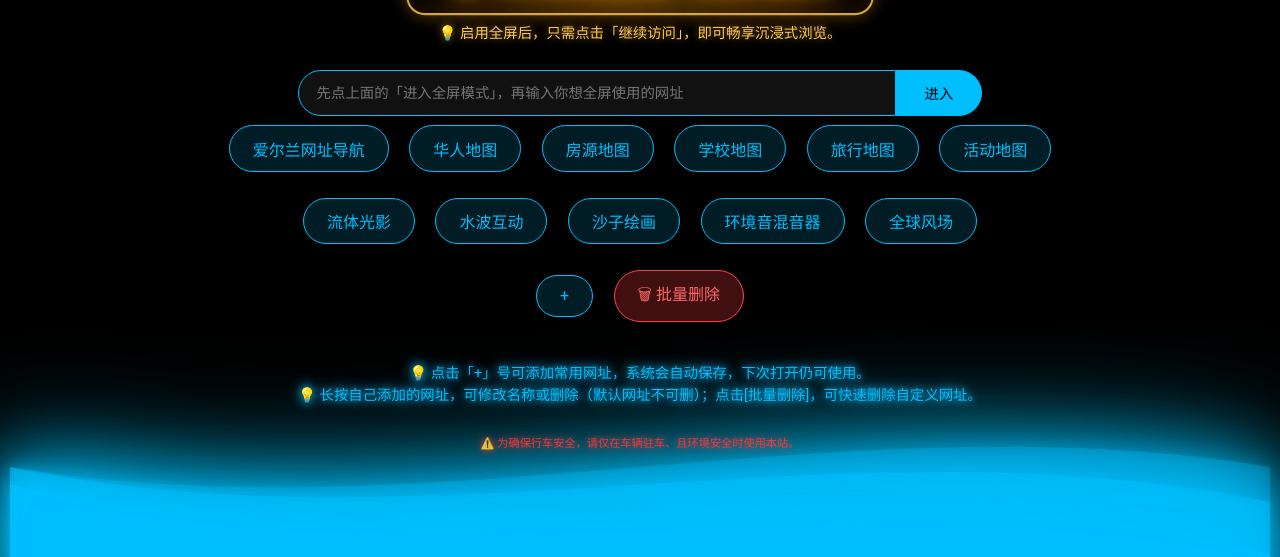
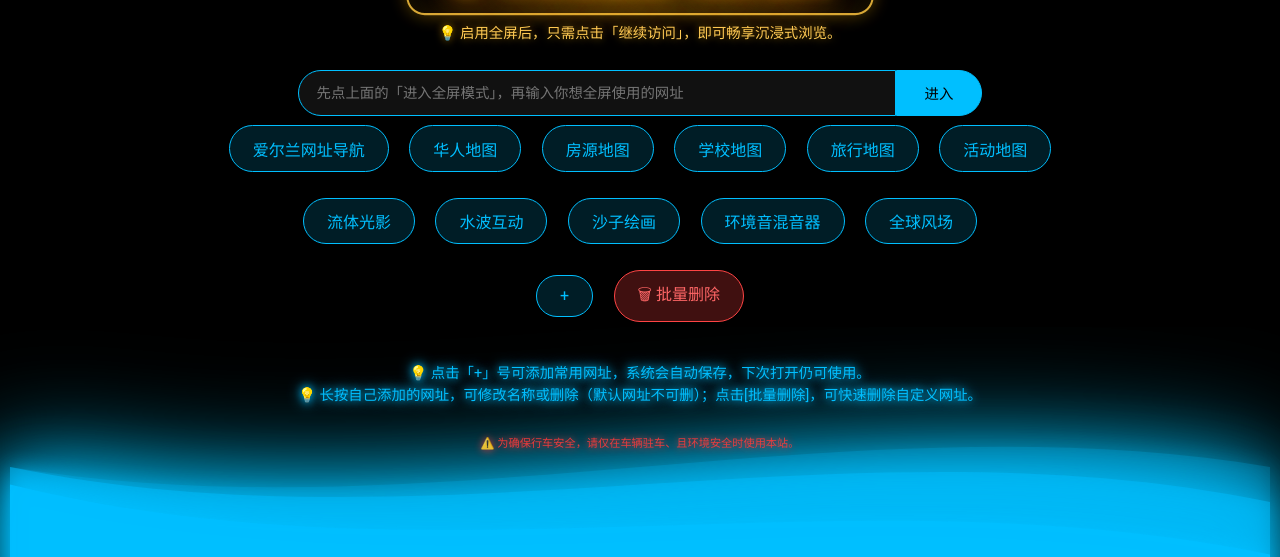
Before and after one commit to edwardw223/tesla, a plain HTML site: page index.html in a window 1280 px wide. Shown: the part 243-800 px from the top of the page. Drawn offline with Linux system fonts and the light colour scheme.

Commit message:
波浪三层只调透明度拉开层次：0.2 / 0.45 / 0.95（同色梦幻蓝不变）

```diff
--- a/index.html
+++ b/index.html
@@ -576,7 +576,7 @@
 <div class="neon-ocean">
     <svg viewBox="0 0 1440 320" class="wave-layer">
         <path
-        fill="rgba(0,191,255,0.3)"
+        fill="rgba(0,191,255,0.2)"
         d="M0,160 C480,240 960,80 1440,160 L1440,320 L0,320 Z">
         <animate
           attributeName="d"
@@ -592,7 +592,7 @@
       </path>
 
       <path
-        fill="rgba(0,191,255,0.5)"
+        fill="rgba(0,191,255,0.45)"
         d="M0,160 C480,260 960,100 1440,200 L1440,320 L0,320 Z">
         <animate
           attributeName="d"
@@ -608,7 +608,7 @@
       </path>
 
       <path
-        fill="rgba(0,191,255,0.8)"
+        fill="rgba(0,191,255,0.95)"
         d="M0,180 C480,300 960,160 1440,260 L1440,320 L0,320 Z">
         <animate
           attributeName="d"
```
